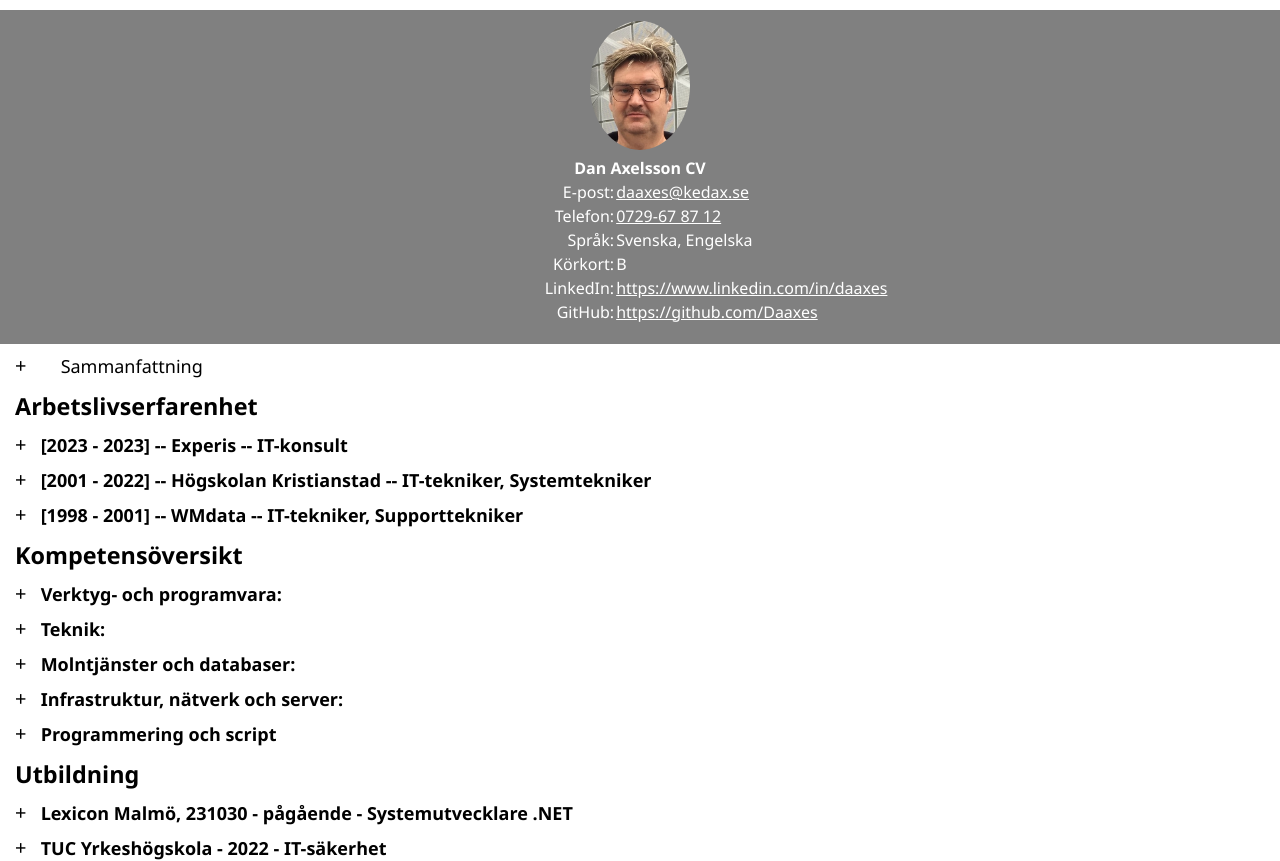
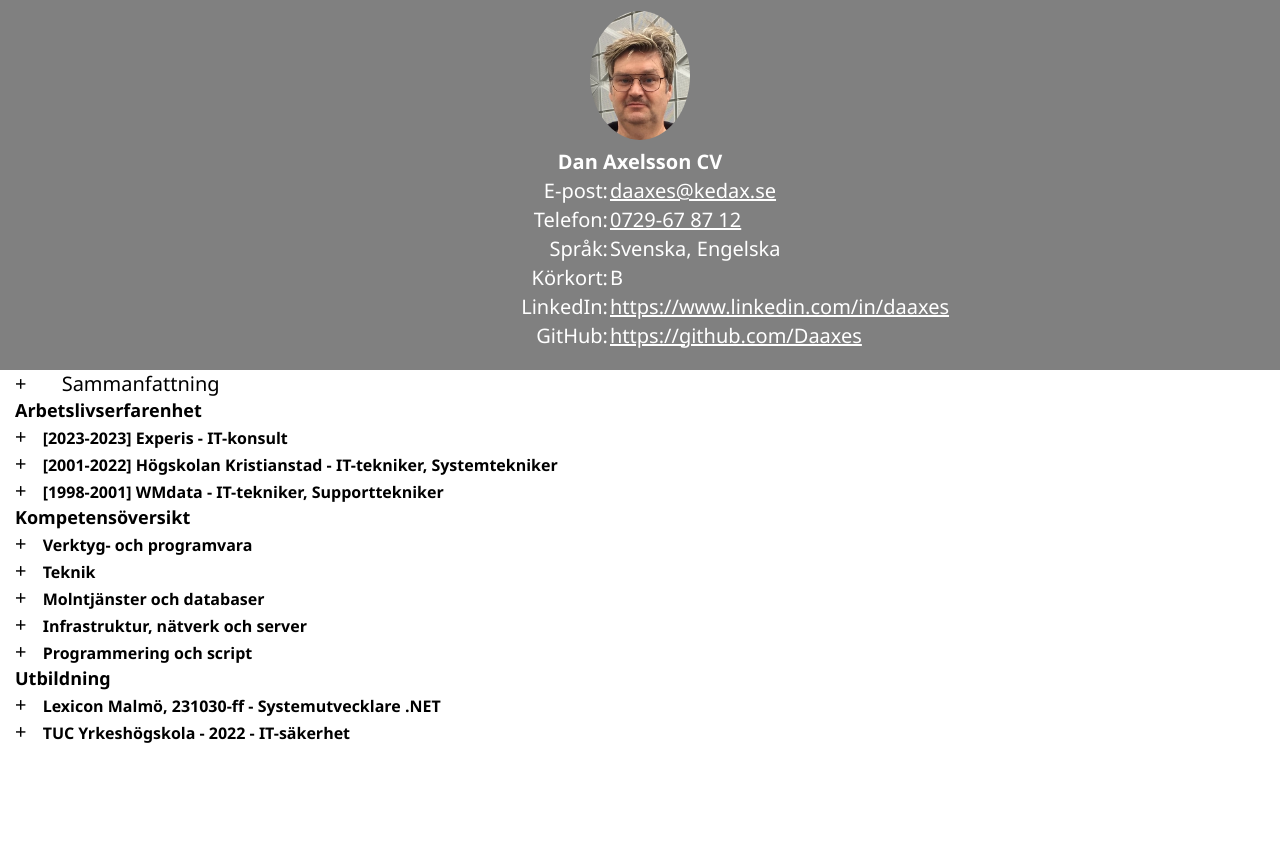
Before and after one commit to Daaxes/MyCV, a plain HTML site: page index.html in a window 1280 px wide. After the commit the page ends 800 px from the top, so only its background shows below. Drawn offline with Linux system fonts and the light colour scheme.

Commit message:
Updated HTML and CSS

```diff
--- a/index.css
+++ b/index.css
@@ -1,5 +1,6 @@
 body {
   font-family: 'Segoe UI', Tahoma, Geneva, Verdana, sans-serif;
+  font-size: 16px;
   margin: 0; /* Remove default margin */
   padding: 0; /* Remove default padding */
   display: flex;
@@ -21,6 +22,19 @@ h1, h2, h3{
   margin-bottom: 1px;
 }
 
+h1{
+  font-size:large;
+}
+
+h2{
+  font-size: medium;
+  font-weight: bold;
+  margin-left: 1px; /* Adjust the margin as needed */
+}
+
+h3{
+  font-size: small;
+}
 
 img {
   max-width: 100px;
@@ -75,7 +89,7 @@ th {
 }
 
 div {
-  font-size: 18px; /* Adjust the font size as needed */
+/*  font-size: 18px; /* Adjust the font size as needed */*/
   margin-top: 10px; /* Adjust spacing between div elements */
   display: inline-block; /* Display div elements inline */
 }
@@ -96,7 +110,7 @@ div + p {
 
 .toggle-label:before {
   content: '\002B';
-  font-size: 20px;
+/*  font-size: 20px;*/
   margin-left: 15px;
   display: inline-block; /* Ensure + sign is inline with the text */
 }
@@ -107,7 +121,7 @@ div + div {
 
 .toggle-label input:checked + .doubleSpace:before {
   content: '';
-  font-size: 20px;
+/*  font-size: 20px;*/
 }
 
 
@@ -121,7 +135,7 @@ div + div {
 
 .doubleSpace{
   margin-left: 10px;
-  font-size: 18px; /* Adjust the font size as needed */
+/*  font-size: 18px; /* Adjust the font size as needed */*/
   margin-top: 10px; /* Adjust spacing between div elements */
   display: inline-block; /* Display as inline-block to keep + on the same line */
   font-weight: bold;
@@ -136,12 +150,33 @@ p.paragraphSpace{
 }
 
 .headline{
-  font-size: 20px;
+/*  font-size: 20px;*/
   margin-left: 10px;
 }
 
+/* Styles for screens with a maximum width of 600px (e.g., mobile devices) */
+@media screen and (max-width: 600px) {
+  body {
+    font-size: 14px;
+  }
+}
+
+/* Styles for screens with a minimum width of 601px and a maximum width of 1024px (e.g., tablets) */
+@media screen and (min-width: 601px) and (max-width: 1024px) {
+  body {
+    font-size: 18px;
+  }
+}
+
+/* Styles for screens with a minimum width of 1025px (e.g., desktop computers) */
+@media screen and (min-width: 1025px) {
+  body {
+    font-size: 20px;
+  }
+}
 /* Media query for responsiveness */
 @media screen and (max-width: 600px) {
+  font-size: ;
   table {
     width: 90%; /* Adjust the width for smaller screens */
   }
--- a/index.html
+++ b/index.html
@@ -53,17 +53,17 @@
       <p class="paragraphSpace">Erfaren och mångsidig IT- och systemtekniker med över 40 års erfarenhet av datorer, installation, felsökning, datorbygge, support och programmering i olika programspråk och skript. Mer än 25 års erfarenhet som IT-tekniker, systemtekniker och supporttekniker.</p>
   </label>
 
-    <div class="headline"><h3 class="h2">Arbetslivserfarenhet</h3></div>
+    <div class="headline"><h1 class="h1">Arbetslivserfarenhet</h1></div>
   <label class="toggle-label">
     <input type="checkbox">
-      <div class="doubleSpace">[2023 - 2023] -- Experis -- IT-konsult </div>
+      <div class="doubleSpace"><h2>[2023-2023] Experis - IT-konsult </h2></div>
       <p class="paragraphSpace">
         Uppdrag hos kund som IT-konsult. Arbetade med MECM, klientfelsökning, Powershell och automatisering. (Inga mer detaljer pga kundsekretess).
       </p>
   </label>
   <label class="toggle-label">
     <input type="checkbox">
-      <div class="doubleSpace">[2001 - 2022] -- Högskolan Kristianstad -- IT-tekniker, Systemtekniker
+      <div class="doubleSpace"><h2>[2001-2022] Högskolan Kristianstad - IT-tekniker, Systemtekniker</h2>
       </div>
     <p class="paragraphSpace">
         Arbetade i servicedesk på högskolans firstline och secondline eller fysiskt på plats hos medarbetare och studenter på Högskolan Kristianstad.
@@ -84,7 +84,7 @@
   </label>
   <label class="toggle-label">
     <input type="checkbox">
-      <div class="doubleSpace">[1998 - 2001] -- WMdata -- IT-tekniker, Supporttekniker
+      <div class="doubleSpace"><h2>[1998-2001] WMdata - IT-tekniker, Supporttekniker</h2>
       </div>
     <p class="paragraphSpace">
       Teknisk support via telefon av Compaq, HP:s datorer, skrivare och kopiatorer för tekniker och avtalskunder.
@@ -92,10 +92,10 @@
       Hade även support på digitalskrivare. Arbetade även som tekniker på plats hos kunder.
     </p>
   </label>
-  <div class="headline"><h3 class="h2">Kompetensöversikt</h3></div>
+  <div class="headline"><h1 class="h2">Kompetensöversikt</h1></div>
   <label class="toggle-label">
     <input type="checkbox">
-      <div class="doubleSpace">Verktyg- och programvara:
+      <div class="doubleSpace"><h2>Verktyg- och programvara</h2>
       </div>
     <p class="paragraphSpace">
       System Center Configuration Manager (SCCM),
@@ -106,7 +106,7 @@
   </label>
   <label class="toggle-label">
     <input type="checkbox">
-      <div class="doubleSpace">Teknik:
+      <div class="doubleSpace"><h2>Teknik</h2>
       </div>
     <p class="paragraphSpace">
       IT-support, Systemtekniker, IT-tekniker, felsökning hårdvara, felsökning mjukvara, installation klienter, installation servrar
@@ -114,7 +114,7 @@
   </label>
   <label class="toggle-label">
     <input type="checkbox">
-      <div class="doubleSpace">Molntjänster och databaser:
+      <div class="doubleSpace"><h2>Molntjänster och databaser</h2>
       </div>
     <p class="paragraphSpace">
       Microsoft SQL Server, Intune, Windows Autopilot, Azure Active Directory, AWS, Google Cloud
@@ -122,7 +122,7 @@
   </label>
   <label class="toggle-label">
     <input type="checkbox">
-      <div class="doubleSpace">Infrastruktur, nätverk och server:
+      <div class="doubleSpace"><h2>Infrastruktur, nätverk och server</h2>
       </div>
     <p class="paragraphSpace">
       Windows Server, DNS, Active Directory, DHCP, VMware, TCP/IP, Programmering, IT-Säkerhet, ESXi
@@ -130,26 +130,25 @@
   </label>
   <label class="toggle-label">
     <input type="checkbox">
-      <div class="doubleSpace">Programmering och script
+      <div class="doubleSpace"><h2>Programmering och script</h2>
       </div>
     <p class="paragraphSpace">
       : C, C++, C#, Java, Visual Basic, Powershell, C, Python, PHP, JavaScript, VBScript, Internet of things (IoT)
     </p>
   </label>
-  <div class="headline"><h3 class="h2">Utbildning</h3></div>
+  <div class="headline"><h1 class="h1">Utbildning</h1></div>
   <label class="toggle-label">
     <input type="checkbox">
-      <div class="doubleSpace">Lexicon Malmö, 231030 - pågående - Systemutvecklare .NET
+      <div class="doubleSpace"><h2>Lexicon Malmö, 231030-ff - Systemutvecklare .NET</h2>
       </div>
     <p class="paragraphSpace">
-      2023 - 2024 <br>
       Innehåll: .NET fullstack. C# , C# databasmetodik i Visual Studio, Entity Framework, LINQ, Frontend HTML, CSS, JavaScript,
       JQUERY, React, ASP.NET Webb, MVC, Azure och SQL i Microsoft SQL server Testmetodik, Cloud koncept, Databas koncept
     </p>
   </label>
   <label class="toggle-label">
     <input type="checkbox">
-      <div class="doubleSpace">TUC Yrkeshögskola - 2022 -  IT-säkerhet
+      <div class="doubleSpace"><h2>TUC Yrkeshögskola - 2022 -  IT-säkerhet</h2>
       </div>
     <p class="paragraphSpace">
       2022 - 2022 <br>
```
